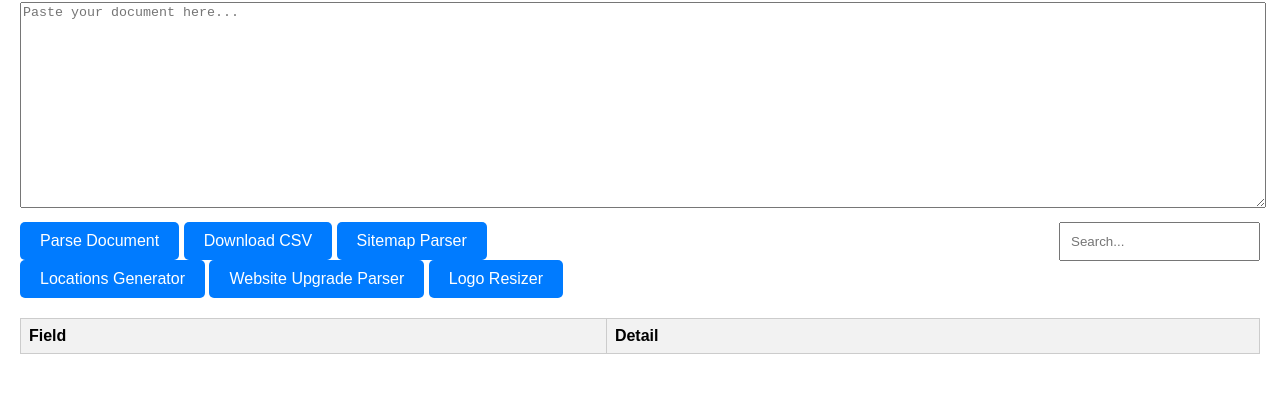
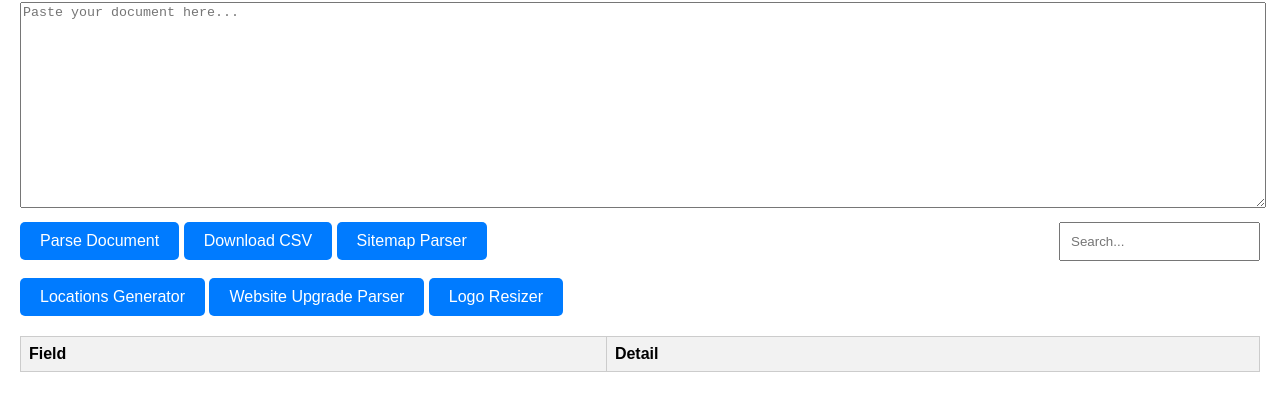
Before and after one commit to Yuwiiii/localsearch-webinfo-parser, a website: page index.html in a window 1280 px wide. Shown: the part 78-488 px from the top of the page. Drawn offline with Linux system fonts and the light colour scheme; some packages are replaced by stand-ins of ours; a script that the page names is missing.

Commit message:
Update index.html

```diff
--- a/index.html
+++ b/index.html
@@ -19,7 +19,7 @@
                 <button onclick="exportToCSV()">Download CSV</button>
                 <a href="parse-sitemap.html" target="_blank" id="goToToolButton">Sitemap Parser</a>
             </div>
-            <div>
+            <div style="margin-top: 2%;">
                 <a href="locations-generator.html" target="_blank" id="goToToolButton">Locations Generator</a>
                 <a href="websiteupgrade.html" target="_blank" id="goToToolButton">Website Upgrade Parser</a>
                 <a href="https://logo-resizer-ajn.vercel.app/" target="_blank" id="goToToolButton">Logo Resizer</a>
```
